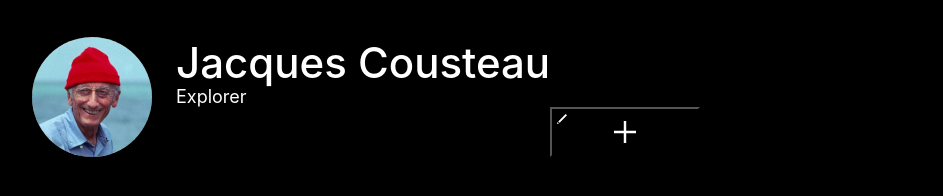
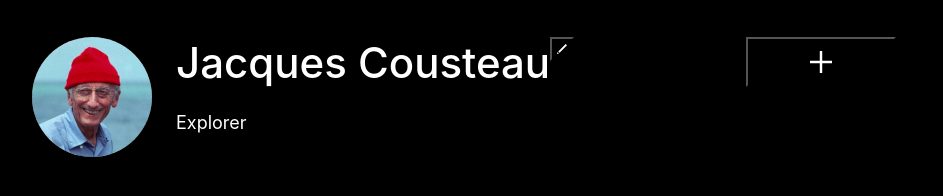
Before and after one commit to futuredetec2012/se_project_aroundtheus, a plain HTML site: page index.html in a window 1280 px wide. Shown: the part 134-330 px from the top of the page, without its empty margins (176-1119 px from the left). Drawn offline with Linux system fonts and the light colour scheme; a web font is replaced by a local one.

Commit message:
updated code

```diff
--- a/Blocks/profile.css
+++ b/Blocks/profile.css
@@ -13,7 +13,7 @@
     no-repeat;
   height: 24px;
   width: 24px;
-  grid-area: edit-button;
+  grid-area: button;
 }
 
 .profile__add-button {
--- a/index.html
+++ b/index.html
@@ -23,8 +23,8 @@
             <h1 class="profile__title">Jacques Cousteau</h1>
             <button class="profile__edit-button"></button>
             <p class="profile__description">Explorer</p>
-            <button class="profile__add-button"></button>
           </div>
+          <button class="profile__add-button"></button>
         </section>
       </main>
       <footer>
```
